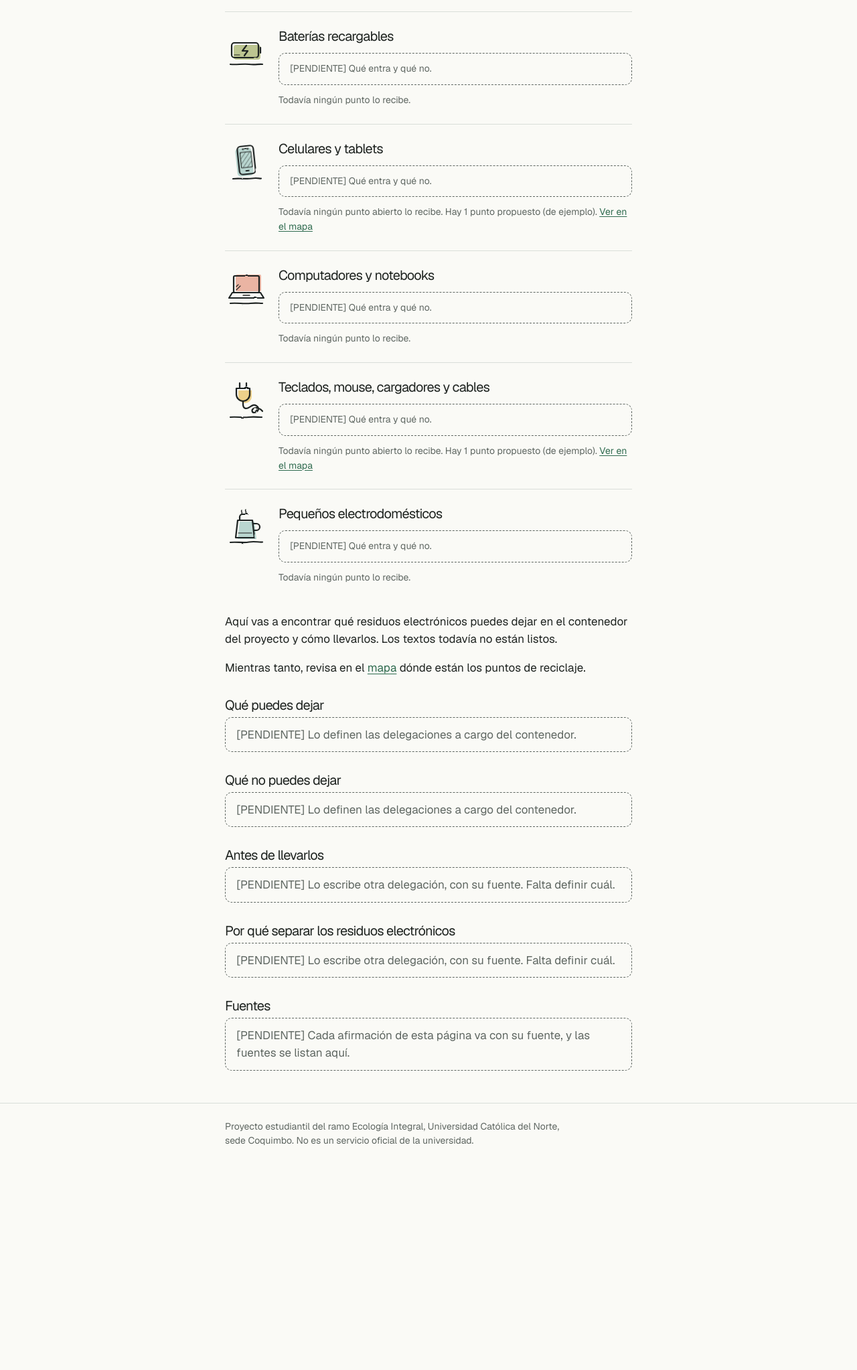
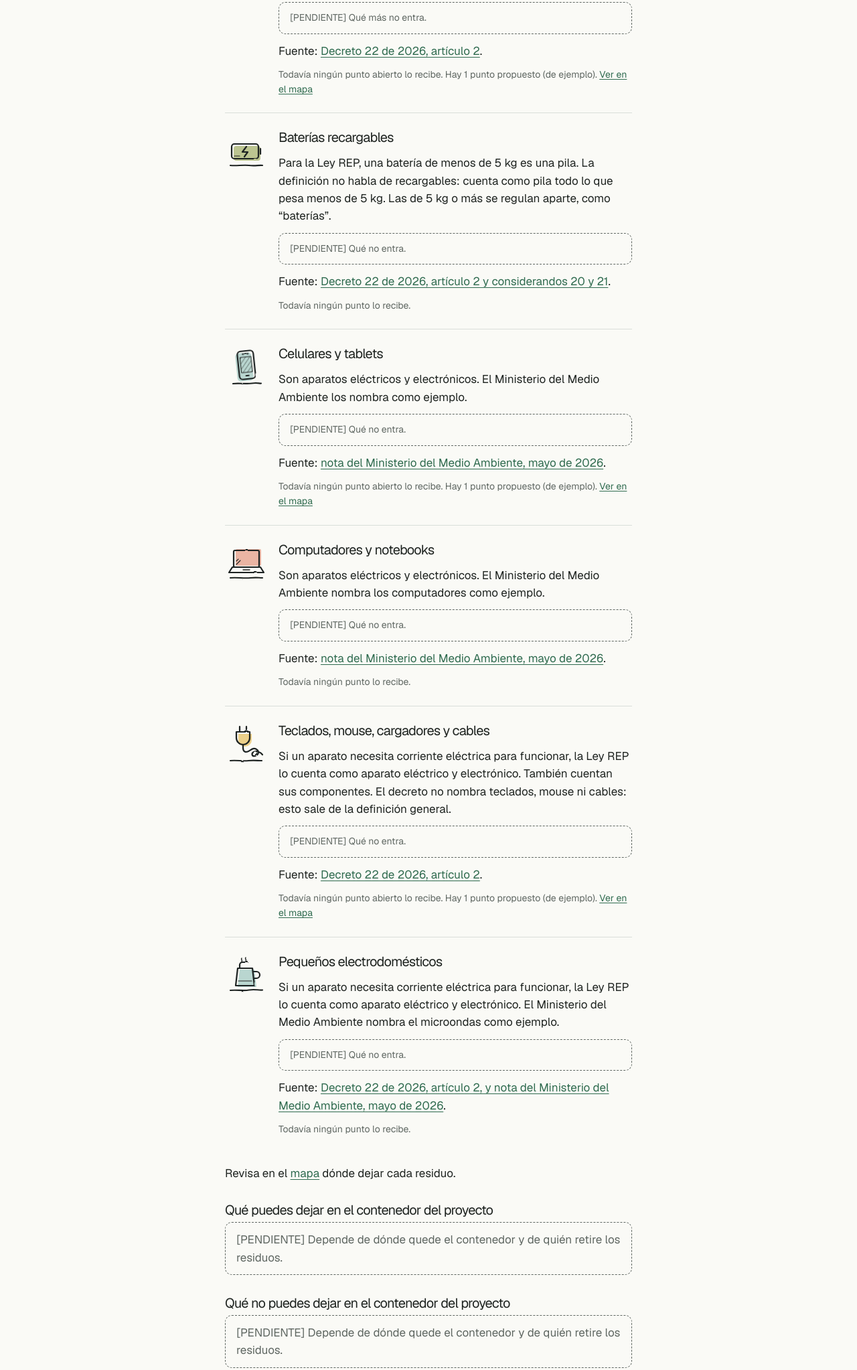
Before and after one commit to nemura0/ecowaste, an Astro site: page /que-reciclar in a window 1280 px wide. Shown: the part 543-2589 px from the top of the page at 67% size. Before the commit the page ends 2290 px from the top, so only its background shows below. Built offline with nearby package versions, Linux system fonts and the light colour scheme; Astro itself is replaced by a stand-in of ours.

Commit message:
feat: agrega los textos de Qué reciclar con fuente (#61)

```diff
--- a/src/components/AvisoDemo.astro
+++ b/src/components/AvisoDemo.astro
@@ -11,7 +11,7 @@ const esDemo = validarModo(sitio.modo) === 'demo';
   esDemo && (
     <aside class="aviso-demo" aria-label="Aviso de demostración">
       <p class="contenedor">
-        <strong>Esto es una demo.</strong> Los puntos son inventados, así que todavía no vayas a dejar nada.
+        <strong>Esto es una demo.</strong> Los puntos marcados EJEMPLO son inventados: no vayas a dejar nada en ellos.
       </p>
     </aside>
   )
--- a/src/components/CategoriasResiduos.astro
+++ b/src/components/CategoriasResiduos.astro
@@ -1,8 +1,9 @@
 ---
 // Los residuos uno por uno, para "Qué reciclar". Cada uno tiene su ancla (/que-reciclar/#pilas),
 // que es a donde llevan los residuos de la portada cuando no hay JavaScript.
-// Qué entra en cada grupo lo escribe otra delegación, con su fuente; mientras tanto queda pendiente.
-import { getCollection } from 'astro:content';
+// Qué entra en cada residuo está en src/content/residuos/<residuo>.md, con su fuente.
+// Si falta el archivo de un residuo, se muestra como pendiente.
+import { getCollection, render } from 'astro:content';
 import Dibujo from './Dibujo.astro';
 import { RESIDUOS, puntosQueReciben } from '../lib/datos.mjs';
 
@@ -12,6 +13,11 @@ const puntos = (await getCollection('puntos')).map((p) => ({
   ejemplo: p.data.ejemplo,
 }));
 const residuos = Object.entries(RESIDUOS);
+const textos = new Map(
+  await Promise.all(
+    (await getCollection('residuos')).map(async (texto) => [texto.id, (await render(texto)).Content] as const),
+  ),
+);
 ---
 
 <nav class="indice" aria-label="Residuos">
@@ -33,7 +39,16 @@ const residuos = Object.entries(RESIDUOS);
         <Dibujo nombre={id} tamano={64} />
         <div>
           <h2 id={`titulo-${id}`}>{nombre}</h2>
-          <p class="pendiente">[PENDIENTE] Qué entra y qué no.</p>
+          {(() => {
+            const Texto = textos.get(id);
+            return Texto ? (
+              <div class="prosa texto">
+                <Texto />
+              </div>
+            ) : (
+              <p class="pendiente">[PENDIENTE] Qué entra y qué no.</p>
+            );
+          })()}
           <p class="conteo">
             {puntosQueReciben(id, puntos)}
             {puntos.some((punto) => punto.residuos.includes(id)) && (
@@ -94,8 +109,21 @@ const residuos = Object.entries(RESIDUOS);
     line-height: 1.25;
   }
 
-  .categoria .pendiente {
+  .categoria .pendiente,
+  .texto :global(blockquote) {
     font-size: var(--texto-chico);
+  }
+
+  .texto :global(p) {
+    margin: 0 0 var(--espacio-3);
+  }
+
+  .texto :global(blockquote) {
+    margin-bottom: var(--espacio-3);
+  }
+
+  .texto :global(blockquote p) {
+    margin: 0;
   }
 
   .conteo {
--- a/src/content.config.ts
+++ b/src/content.config.ts
@@ -121,6 +121,26 @@ const paginas = defineCollection({
   ),
 });
 
+// Qué entra en cada residuo, para "Qué reciclar". Un archivo por residuo en src/content/residuos/,
+// con el mismo nombre que su valor en la lista controlada: pilas.md, baterias.md, etc.
+// El texto lleva su fuente; lo que falta va en una línea que empieza con "> [PENDIENTE]".
+const residuos = defineCollection({
+  loader: glob({
+    pattern: '*.md',
+    base: './src/content/residuos',
+    generateId: ({ entry }) => {
+      const id = entry.replace(/\.md$/, '');
+      if (!Object.hasOwn(RESIDUOS, id)) {
+        throw new Error(
+          `src/content/residuos/${entry} no corresponde a ningún residuo. Usa uno de estos nombres: ${Object.keys(RESIDUOS).join(', ')}.`,
+        );
+      }
+      return id;
+    },
+  }),
+  schema: z.strictObject({}, avisoCamposDeMas('los textos de residuos: no llevan encabezado')),
+});
+
 // Orígenes de QR: un QR por ubicación física. Cada uno se publica en /q/<id>/ y lleva a su destino.
 // El id va impreso en el QR, así que no se cambia después de imprimirlo.
 const origenes = defineCollection({
@@ -175,4 +195,4 @@ const metricas = defineCollection({
   ),
 });
 
-export const collections = { puntos, paginas, origenes, metricas };
+export const collections = { puntos, paginas, residuos, origenes, metricas };
--- a/src/content/paginas/que-reciclar.md
+++ b/src/content/paginas/que-reciclar.md
@@ -1,33 +1,37 @@
 ---
-# Página "Qué reciclar". Por ahora solo tiene la estructura.
-# Cada sección marcada con [PENDIENTE] la escribe otra delegación, con su fuente.
+# Página "Qué reciclar". Los textos de cada residuo están en src/content/residuos/.
+# Cada afirmación lleva su fuente, y las fuentes se listan al final.
 # Para dejar algo pendiente, escribe una línea que empiece con "> [PENDIENTE]".
 # En el sitio se ve como un recuadro punteado, para que nadie lo lea como dato confirmado.
 titulo: Qué reciclar
 titular: Qué residuos electrónicos puedes reciclar
-descripcion: Qué residuos electrónicos recibe el contenedor del proyecto y cómo llevarlos.
+descripcion: Qué residuos electrónicos puedes reciclar, por qué separarlos y dónde dejarlos.
 ---
 
-Aquí vas a encontrar qué residuos electrónicos puedes dejar en el contenedor del proyecto y cómo llevarlos. Los textos todavía no están listos.
+Revisa en el [mapa](/) dónde dejar cada residuo.
 
-Mientras tanto, revisa en el [mapa](/) dónde están los puntos de reciclaje.
+## Qué puedes dejar en el contenedor del proyecto
 
-## Qué puedes dejar
+> [PENDIENTE] Depende de dónde quede el contenedor y de quién retire los residuos.
 
-> [PENDIENTE] Lo definen las delegaciones a cargo del contenedor.
+## Qué no puedes dejar en el contenedor del proyecto
 
-## Qué no puedes dejar
-
-> [PENDIENTE] Lo definen las delegaciones a cargo del contenedor.
+> [PENDIENTE] Depende de dónde quede el contenedor y de quién retire los residuos.
 
 ## Antes de llevarlos
 
-> [PENDIENTE] Lo escribe otra delegación, con su fuente. Falta definir cuál.
+> [PENDIENTE] Falta una fuente sobre cómo preparar los residuos antes de entregarlos.
 
 ## Por qué separar los residuos electrónicos
 
-> [PENDIENTE] Lo escribe otra delegación, con su fuente. Falta definir cuál.
+- En Chile se generan cerca de 220 mil toneladas de residuos de aparatos eléctricos y electrónicos al año, y más de 2.600 toneladas de residuos de pilas. Solo se recicla entre el 4 % y el 5 %: la nota del Ministerio del Medio Ambiente dice 4,1 % y el Decreto 22 de 2026 dice 4,9 % (considerando 4).
+- La mayoría de estos residuos no se aprovecha: termina en rellenos sanitarios (Decreto 22 de 2026, considerando 30).
+- Algunas pilas y aparatos contienen sustancias que convierten sus residuos en residuos peligrosos (Decreto 22 de 2026, considerando 41).
+- Desde mayo de 2028, las tiendas grandes tendrán que recibir gratis estos residuos. Aplica a las que vendan pilas o aparatos eléctricos y electrónicos y tengan más de 400 m² abiertos al público. Reciben los mismos tipos que venden, y no pueden exigirte que compres algo nuevo (Decreto 22 de 2026, artículos 29 y 49).
 
 ## Fuentes
 
-> [PENDIENTE] Cada afirmación de esta página va con su fuente, y las fuentes se listan aquí.
+- Ministerio del Medio Ambiente. [Decreto 22, que establece metas de recolección, valorización y otras obligaciones asociadas de pilas y aparatos eléctricos y electrónicos](https://www.diariooficial.interior.gob.cl/publicaciones/2026/05/07/44443/01/2805526.pdf). Diario Oficial, 7 de mayo de 2026.
+- Ministerio del Medio Ambiente. [Se publica nuevo decreto de la ley REP que se hace cargo de la gestión de residuos electrónicos en Chile](https://santiagorecicla.mma.gob.cl/se-publica-nuevo-decreto-de-la-ley-rep-que-se-hace-cargo-de-la-gestion-de-residuos-electronicos-en-chile/). Santiago Recicla, 25 de mayo de 2026.
+
+Fuentes revisadas por Operaciones y recursos el 26-nov-2026.
--- /dev/null
+++ b/src/content/residuos/baterias.md
@@ -0,0 +1,5 @@
+Para la Ley REP, una batería de menos de 5 kg es una pila. La definición no habla de recargables: cuenta como pila todo lo que pesa menos de 5 kg. Las de 5 kg o más se regulan aparte, como "baterías".
+
+> [PENDIENTE] Qué no entra.
+
+Fuente: [Decreto 22 de 2026, artículo 2 y considerandos 20 y 21](#fuentes).
--- /dev/null
+++ b/src/content/residuos/celulares-y-tablets.md
@@ -0,0 +1,5 @@
+Son aparatos eléctricos y electrónicos. El Ministerio del Medio Ambiente los nombra como ejemplo.
+
+> [PENDIENTE] Qué no entra.
+
+Fuente: [nota del Ministerio del Medio Ambiente, mayo de 2026](#fuentes).
--- /dev/null
+++ b/src/content/residuos/computadores-y-notebooks.md
@@ -0,0 +1,5 @@
+Son aparatos eléctricos y electrónicos. El Ministerio del Medio Ambiente nombra los computadores como ejemplo.
+
+> [PENDIENTE] Qué no entra.
+
+Fuente: [nota del Ministerio del Medio Ambiente, mayo de 2026](#fuentes).
--- /dev/null
+++ b/src/content/residuos/pequenos-electrodomesticos.md
@@ -0,0 +1,5 @@
+Si un aparato necesita corriente eléctrica para funcionar, la Ley REP lo cuenta como aparato eléctrico y electrónico. El Ministerio del Medio Ambiente nombra el microondas como ejemplo.
+
+> [PENDIENTE] Qué no entra.
+
+Fuente: [Decreto 22 de 2026, artículo 2, y nota del Ministerio del Medio Ambiente, mayo de 2026](#fuentes).
--- /dev/null
+++ b/src/content/residuos/perifericos-y-cables.md
@@ -0,0 +1,5 @@
+Si un aparato necesita corriente eléctrica para funcionar, la Ley REP lo cuenta como aparato eléctrico y electrónico. También cuentan sus componentes. El decreto no nombra teclados, mouse ni cables: esto sale de la definición general.
+
+> [PENDIENTE] Qué no entra.
+
+Fuente: [Decreto 22 de 2026, artículo 2](#fuentes).
--- /dev/null
+++ b/src/content/residuos/pilas.md
@@ -0,0 +1,5 @@
+Para la Ley REP, una pila es una fuente de energía que transforma energía química en eléctrica y pesa menos de 5 kg. No cuentan las pilas de plomo-ácido.
+
+> [PENDIENTE] Qué más no entra.
+
+Fuente: [Decreto 22 de 2026, artículo 2](#fuentes).
```
Also changed, not shown: src/scripts/mapa.ts (+21 -2 lines).
